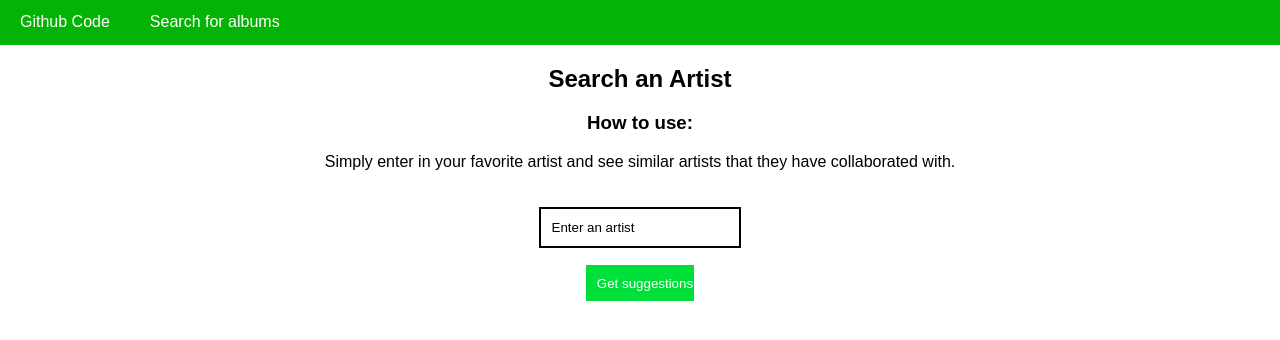
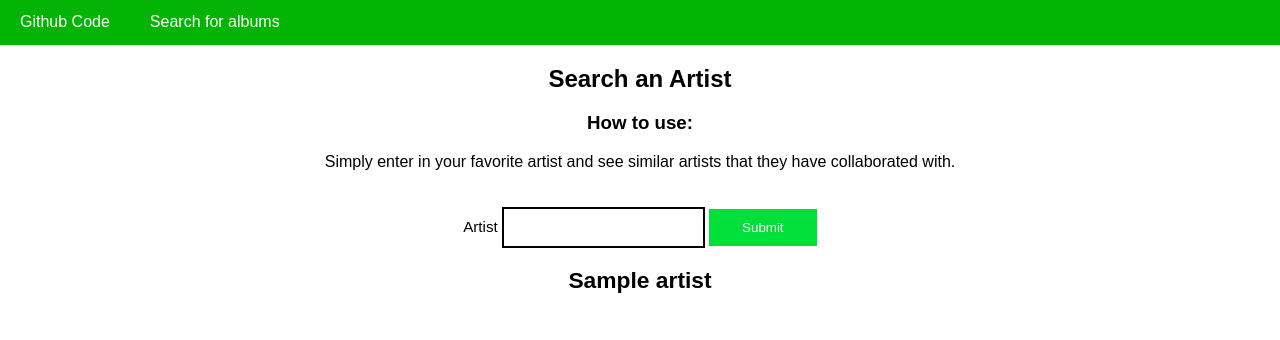
Before and after one commit to hunterkillera/Project2, a Flask app: template project/templates/group5.html in a window 1280 px wide. Shown: the part 294-634 px from the top of the page. Run offline with Flask 2, Linux system fonts and the light colour scheme; the template is opened without the code that fills it: values that come from a table or form of the project are taken from there, most other values are stand-ins (such as "Sample title", 1, 10 or a date in 2020).

Commit message:
this looks nice now

```diff
--- a/project/routes.py
+++ b/project/routes.py
@@ -5,10 +5,12 @@ from flask import render_template
 from project.data_generator import get_connected_artists
 from project.forms import QueryForm
 
+
 @app.route('/', methods=['GET', 'POST'])
 def home():
+    connected_artists = []
     form = QueryForm()
     if form.validate_on_submit():
         artist_wanted = form.artist.data
-        get_connected_artists(artist_wanted)
-    return render_template('home.html', form=form)
+        connected_artists= get_connected_artists(artist_wanted)
+    return render_template('group5.html', form=form, connected_artists=connected_artists)
--- a/project/templates/group5.html
+++ b/project/templates/group5.html
@@ -138,10 +138,17 @@ body {
     <h3 align = 'center'>How to use:</h3>
     <p align = 'center'>Simply enter in your favorite artist and see similar artists that they have collaborated with.</p>
     <div class="side">
-    	<form action="/action_page.php" target="_blank">
-    		<input type="text" name="artistname" value="Enter an artist">
-    		<br><br>
-    		<input type="submit" value="Get suggestions!">
+    	<form action="" target="_blank" method="POST">
+            {{ form.hidden_tag() }}
+
+            {{ form.artist.label }}
+            {{ form.artist }}
+
+            {{ form.submit }}
+
+            {% for artist in connected_artists %}
+                <h2>{{ artist }}</h2>
+            {% endfor %}
     	</form>
     </div>
 </div>
--- a/project/templates/home.html
+++ b/project/templates/home.html
@@ -9,11 +9,15 @@
     <form method="POST" action="">
         {{ form.hidden_tag() }}
 
-        {{ form.artist.label }}
         {{ form.artist }}
 
         {{ form.submit }}
 
+        {% for artist in connected_artists %}
+        <h2>{{ artist }}</h2>
+        {% endfor %}
+
     </form>
+
 </body>
 </html>
```
Also changed, not shown: project/data_generator.py (+4 -7 lines).
